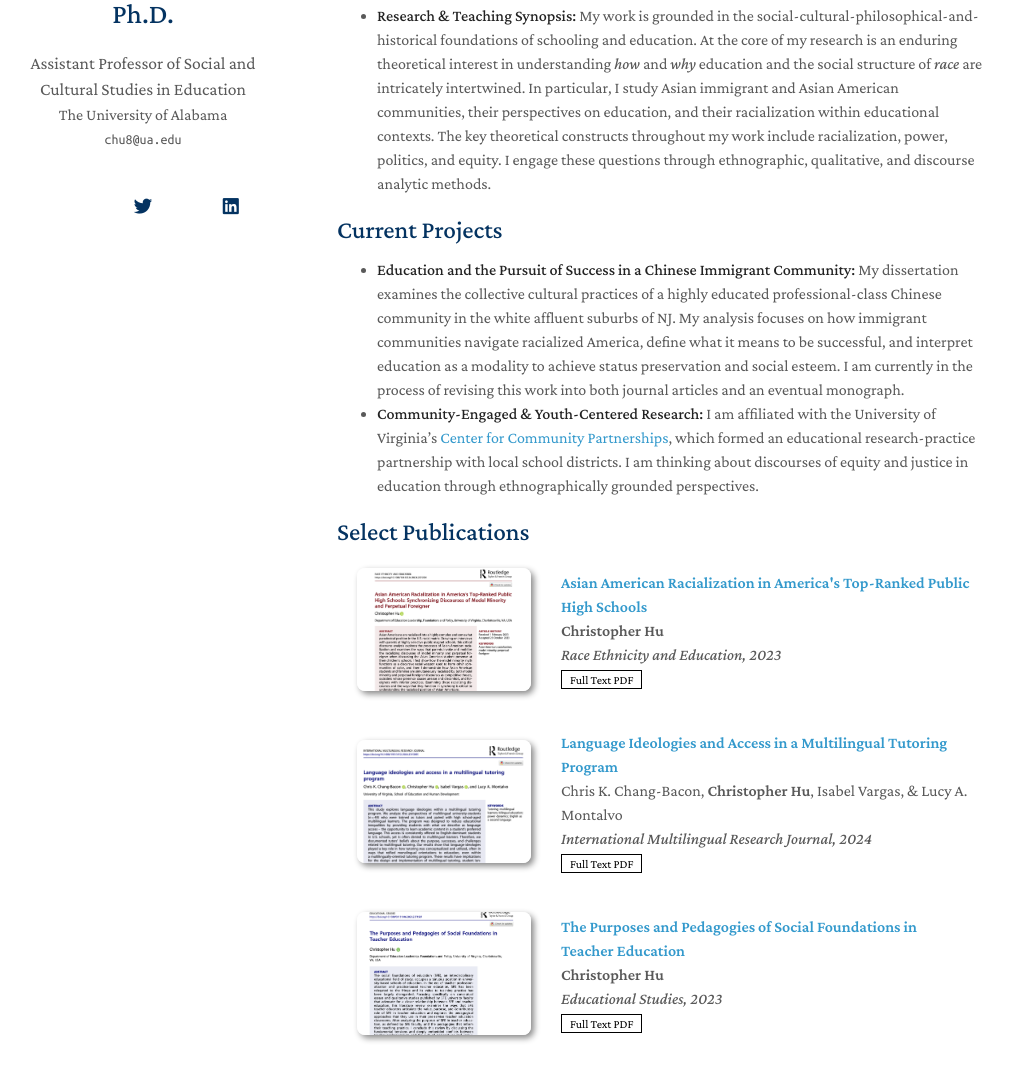
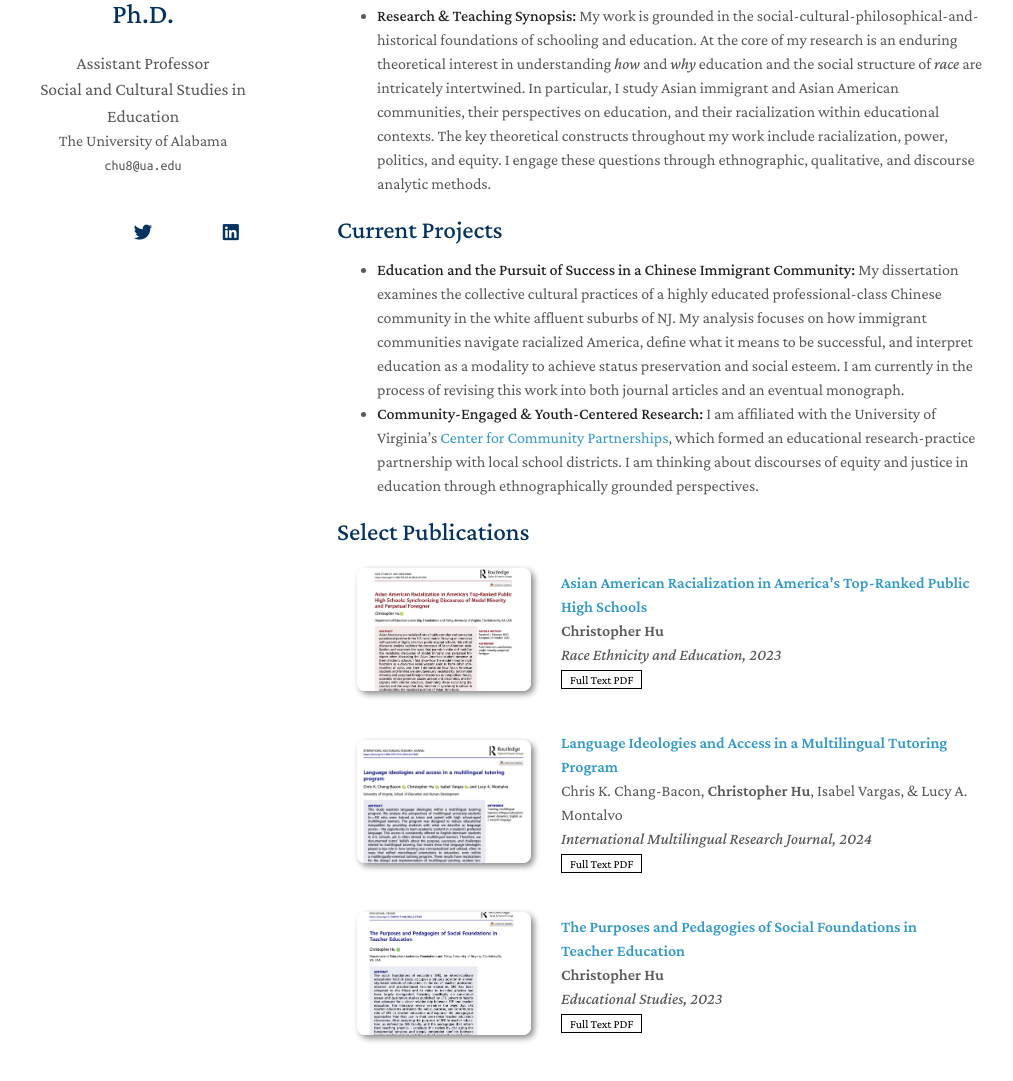
Before and after one commit to MrChristopherHu/profile, a Jekyll site: the page built from index.md, in a window 1280 px wide and 1390 px high. Shown: the part 221-1302 px from the top of the window, without its empty margins (133-1146 px from the left). Built offline with Jekyll 4.4.1, drawn with Linux system fonts in a browser that asks for light colours; nearby versions of some CDN libraries; a style sheet for code colours, icons or effects is not loaded; our own code applies the rules of GitHub Pages for plain Markdown files.

```diff
--- a/_config.yml
+++ b/_config.yml
@@ -1,6 +1,6 @@
 # Basic Information
 title: Christopher Hu, Ph.D.
-position: Assistant Professor of Social and Cultural Studies in Education
+position: Assistant Professor<br>Social and Cultural Studies in Education
 affiliation: The University of Alabama
 email: chu8@ua.edu
 
```
